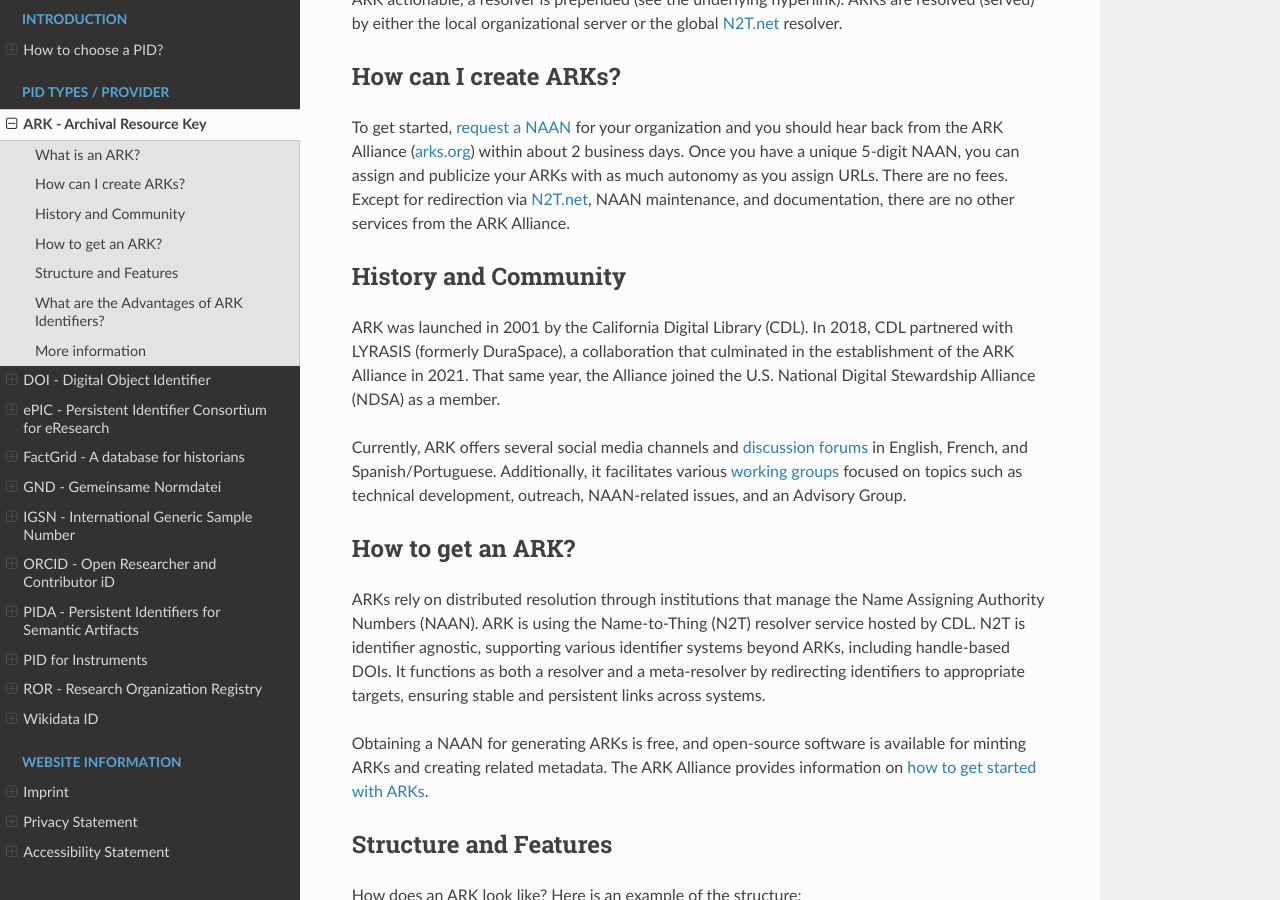
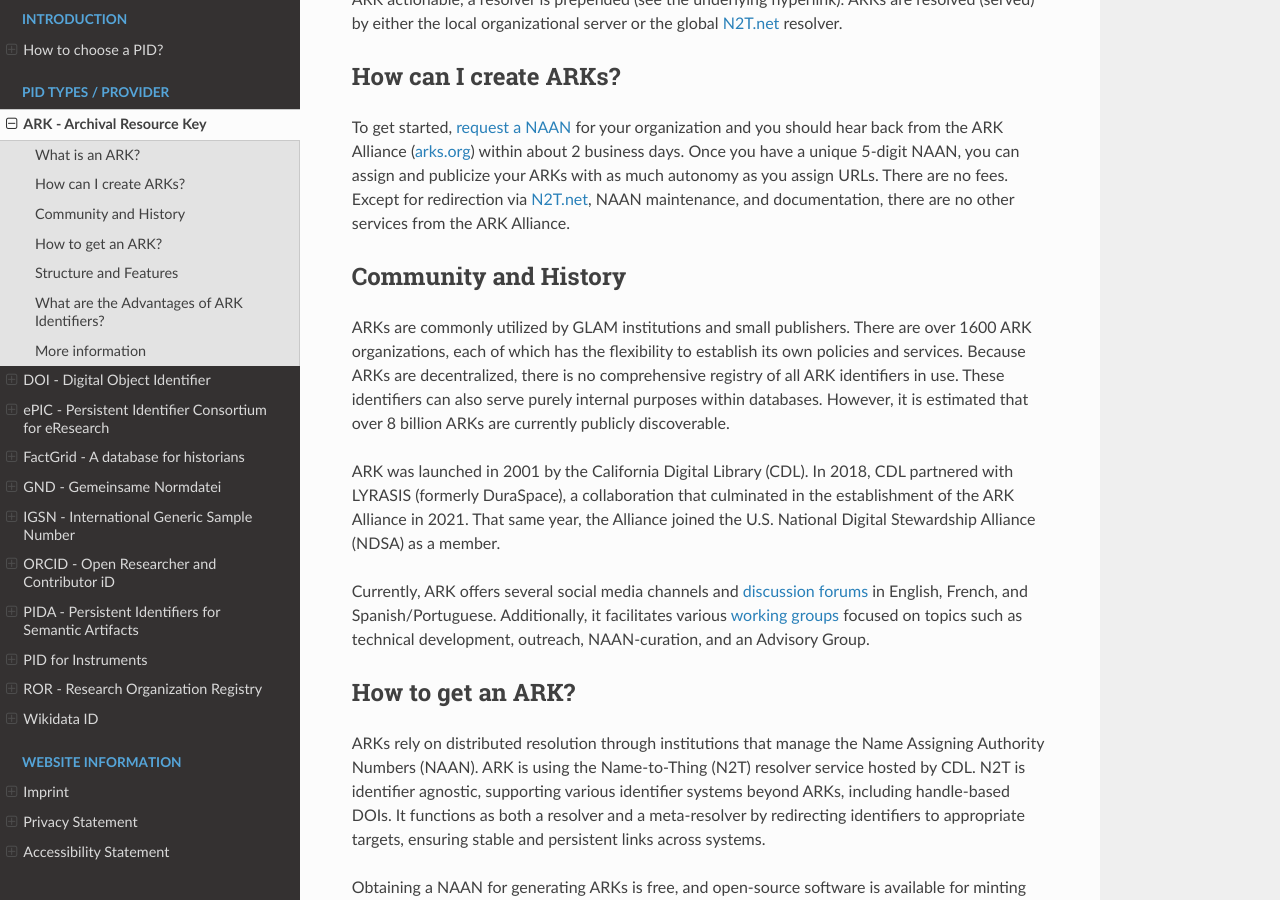
Before and after one commit to stephw-tib/pid4nfdi-training, a Sphinx documentation site: the page built from docs/source/ark.rst, in a window 1280 px wide and 900 px high, scrolled down 444 px. Built offline with Sphinx 7.4.7 and the Read the Docs theme 3.1.0, drawn with Linux system fonts in a browser that asks for light colours; pages that are not in the unit, such as notebooks, are missing from menus.

Commit message:
Update ark.rst
add review Community and History

Signed-off-by: stephw-tib <62946028+stephw-tib@users.noreply.github.com>

```diff
--- a/docs/source/ark.rst
+++ b/docs/source/ark.rst
@@ -13,12 +13,13 @@
 To get started, `request a NAAN <https://docs.google.com/forms/d/e/1FAIpQLSf_847hNXtLGikR-XeDy1uT1AKd24DpHnt5UQh2i8ORRu7u-w/viewform>`_ for your organization and you should hear back from the ARK Alliance (`arks.org <https://arks.org/>`_) within about 2 business days. Once you have a unique 5-digit NAAN, you can assign and publicize your ARKs with as much autonomy as you assign URLs. There are no fees. Except for redirection via `N2T.net <https://n2t.net/>`_, NAAN maintenance, and documentation, there are no other services from the ARK Alliance.
 
 
-History and Community
+Community and History
 ---------------------
+ARKs are commonly utilized by GLAM institutions and small publishers. There are over 1600 ARK organizations, each of which has the flexibility to establish its own policies and services. Because ARKs are decentralized, there is no comprehensive registry of all ARK identifiers in use. These identifiers can also serve purely internal purposes within databases. However, it is estimated that over 8 billion ARKs are currently publicly discoverable.
 
 ARK was launched in 2001 by the California Digital Library (CDL). In 2018, CDL partnered with LYRASIS (formerly DuraSpace), a collaboration that culminated in the establishment of the ARK Alliance in 2021. That same year, the Alliance joined the U.S. National Digital Stewardship Alliance (NDSA) as a member.
 
-Currently, ARK offers several social media channels and `discussion forums <https://arks.org/community/>`_ in English, French, and Spanish/Portuguese. Additionally, it facilitates various `working groups <https://arks.org/community-groups/>`_ focused on topics such as technical development, outreach, NAAN-related issues, and an Advisory Group.
+Currently, ARK offers several social media channels and `discussion forums <https://arks.org/community/>`_ in English, French, and Spanish/Portuguese. Additionally, it facilitates various `working groups <https://arks.org/community-groups/>`_ focused on topics such as technical development, outreach, NAAN-curation, and an Advisory Group.
 
 
 How to get an ARK?
```
